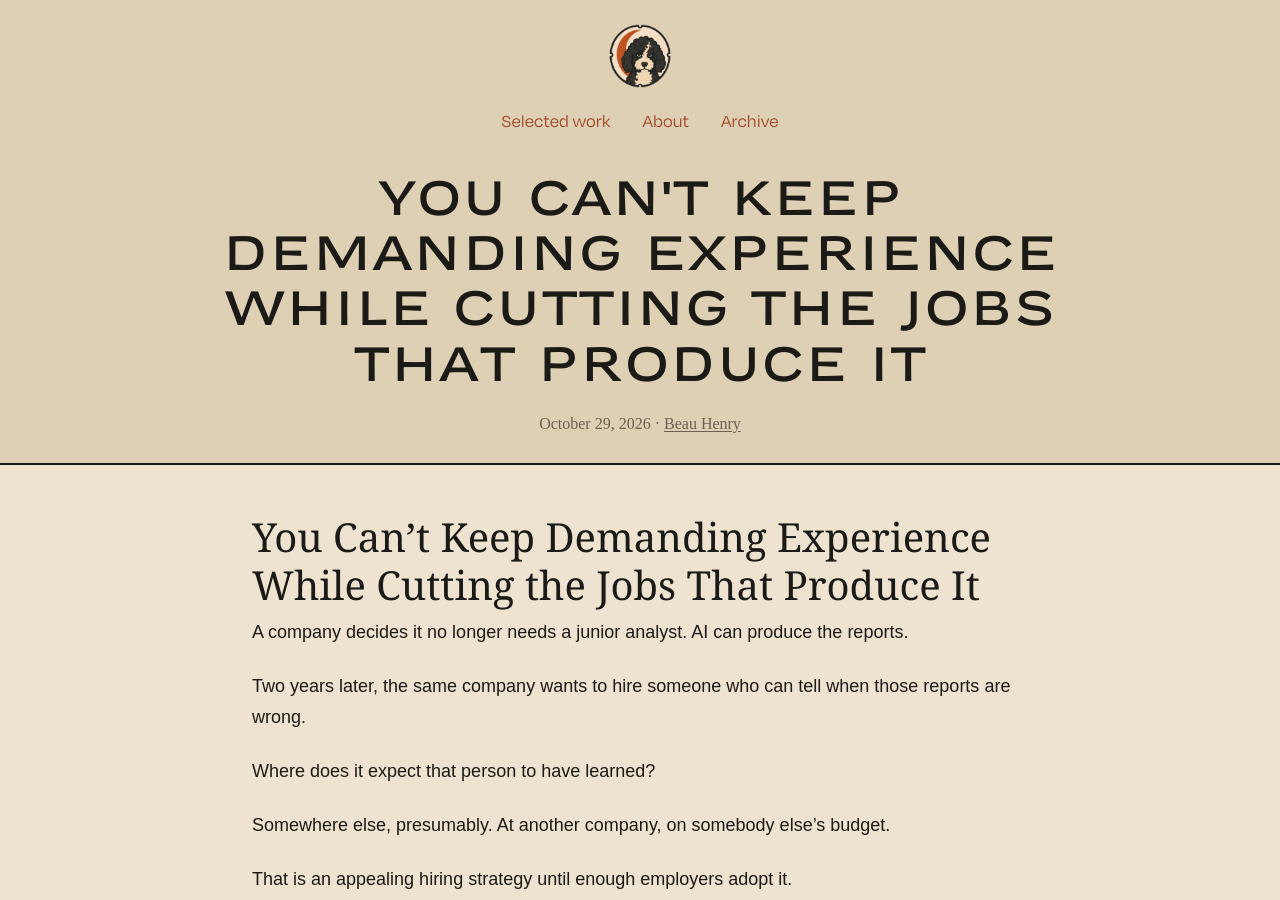
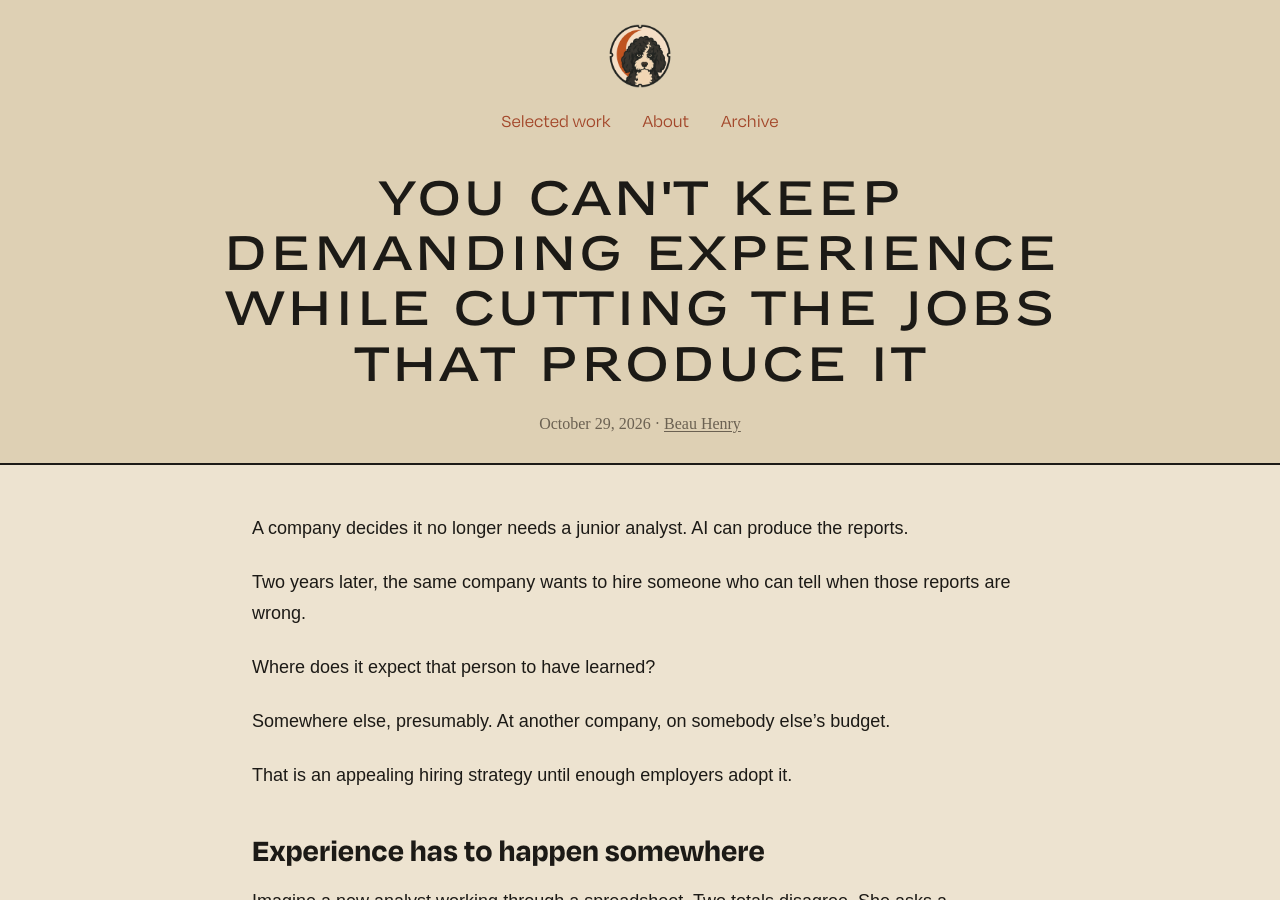
Before and after one commit to beauregardhenry/rougarou, a Jekyll site: the page built from _posts/2026-10-29-cutting-entry-jobs.md, in a window 1280 px wide and 900 px high. Built offline with Jekyll 4.4.1, drawn with Linux system fonts in a browser that asks for light colours; some web fonts are replaced.

Commit message:
update yaml

```diff
--- a/_posts/2026-10-29-cutting-entry-jobs.md
+++ b/_posts/2026-10-29-cutting-entry-jobs.md
@@ -20,8 +20,6 @@ sources:
     url: "https://arxiv.org/abs/2503.04761"
     note: "Introduces the classification of Claude conversations as automative or augmentative used in the Stanford analysis."
 ---
-
-# You Can't Keep Demanding Experience While Cutting the Jobs That Produce It
 
 A company decides it no longer needs a junior analyst. AI can produce the reports.
 
```
